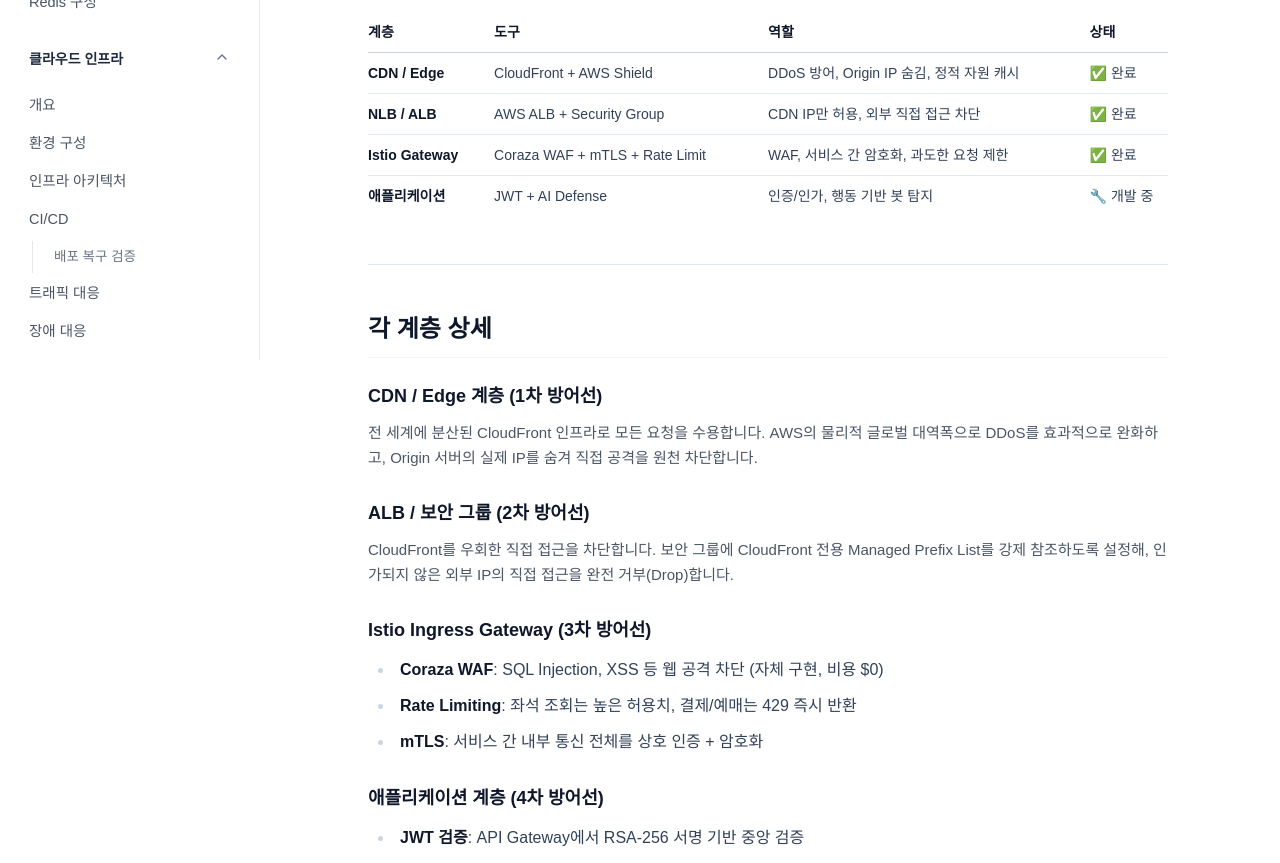
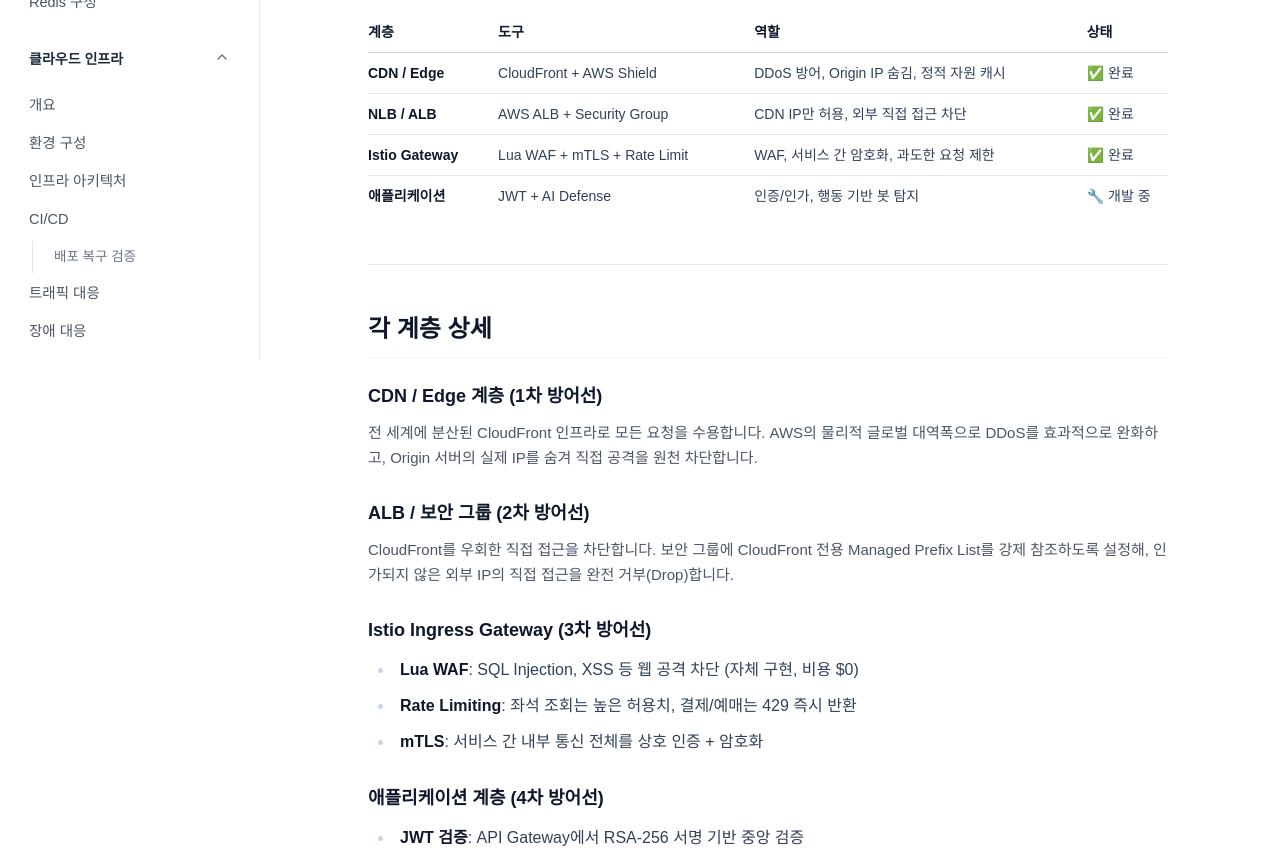
Before and after one commit to goorm-gongbang/001-finalPR, a Next.js app: page /security/flow in a window 1280 px wide. Shown: the part 440-1303 px from the top of the page. Built offline with nearby package versions, Linux system fonts and the light colour scheme.

Commit message:
fix. lua로 수정

```diff
--- a/app/(docs)/planning/overview/page.jsx
+++ b/app/(docs)/planning/overview/page.jsx
@@ -77,7 +77,7 @@ export default function Page() {
                     <tr>
                         <td><strong>보안</strong></td>
                         <td>외부망부터 애플리케이션까지 4계층 심층 방어(CDN, ALB, Istio WAF, mTLS)</td>
-                        <td>Istio, AWS Shield, Coraza</td>
+                        <td>Istio, AWS Shield, Lua</td>
                     </tr>
                     <tr>
                         <td><strong>AI</strong></td>
--- a/app/(docs)/security/flow/page.jsx
+++ b/app/(docs)/security/flow/page.jsx
@@ -18,7 +18,7 @@ export default function Page() {
                 <tbody>
                     <tr><td><strong>CDN / Edge</strong></td><td>CloudFront + AWS Shield</td><td>DDoS 방어, Origin IP 숨김, 정적 자원 캐시</td><td>✅ 완료</td></tr>
                     <tr><td><strong>NLB / ALB</strong></td><td>AWS ALB + Security Group</td><td>CDN IP만 허용, 외부 직접 접근 차단</td><td>✅ 완료</td></tr>
-                    <tr><td><strong>Istio Gateway</strong></td><td>Coraza WAF + mTLS + Rate Limit</td><td>WAF, 서비스 간 암호화, 과도한 요청 제한</td><td>✅ 완료</td></tr>
+                    <tr><td><strong>Istio Gateway</strong></td><td>Lua WAF + mTLS + Rate Limit</td><td>WAF, 서비스 간 암호화, 과도한 요청 제한</td><td>✅ 완료</td></tr>
                     <tr><td><strong>애플리케이션</strong></td><td>JWT + AI Defense</td><td>인증/인가, 행동 기반 봇 탐지</td><td>🔧 개발 중</td></tr>
                 </tbody>
             </table>
@@ -43,7 +43,7 @@ export default function Page() {
 
             <h3>Istio Ingress Gateway (3차 방어선)</h3>
             <ul>
-                <li><strong>Coraza WAF</strong>: SQL Injection, XSS 등 웹 공격 차단 (자체 구현, 비용 $0)</li>
+                <li><strong>Lua WAF</strong>: SQL Injection, XSS 등 웹 공격 차단 (자체 구현, 비용 $0)</li>
                 <li><strong>Rate Limiting</strong>: 좌석 조회는 높은 허용치, 결제/예매는 429 즉시 반환</li>
                 <li><strong>mTLS</strong>: 서비스 간 내부 통신 전체를 상호 인증 + 암호화</li>
             </ul>
--- a/app/(docs)/security/istio-mtls/page.jsx
+++ b/app/(docs)/security/istio-mtls/page.jsx
@@ -36,8 +36,8 @@ export default function Page() {
 
             <hr />
 
-            <h2>Coraza WAF</h2>
-            <p>Istio Ingress Gateway에 Coraza WAF를 통합하여 웹 공격을 자체 구현으로 차단합니다.</p>
+            <h2>Lua WAF</h2>
+            <p>Istio Ingress Gateway에 Lua 기반 WAF를 통합하여 웹 공격을 자체 구현으로 차단합니다.</p>
             <ul>
                 <li><strong>차단 항목</strong>: SQL Injection, XSS, CSRF, 경로 순회(Path Traversal) 등 OWASP 주요 공격</li>
                 <li><strong>비용</strong>: AWS WAF 대비 비용 $0 (자체 구현)</li>
```
Also changed, not shown: 1 other file (tests, documents, lock files or other folders).
